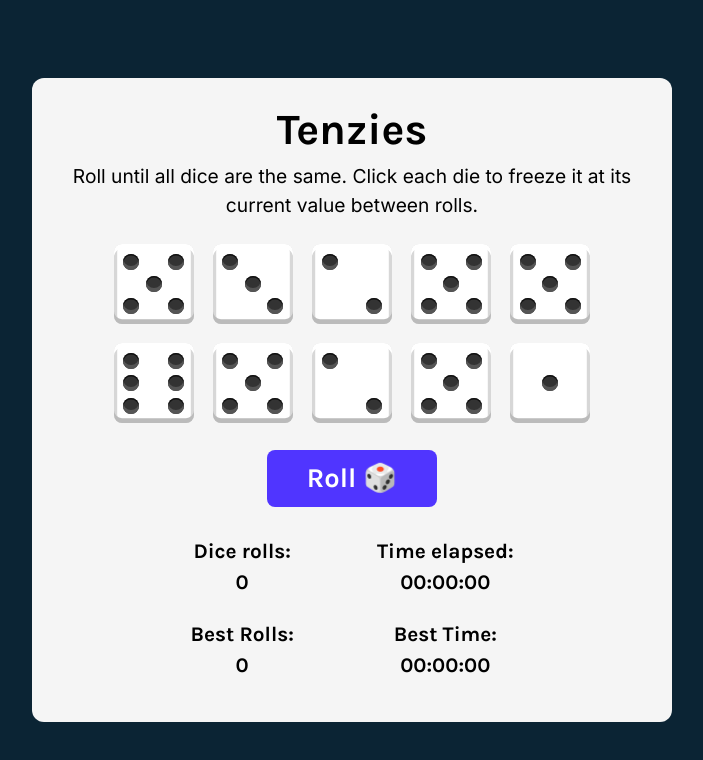
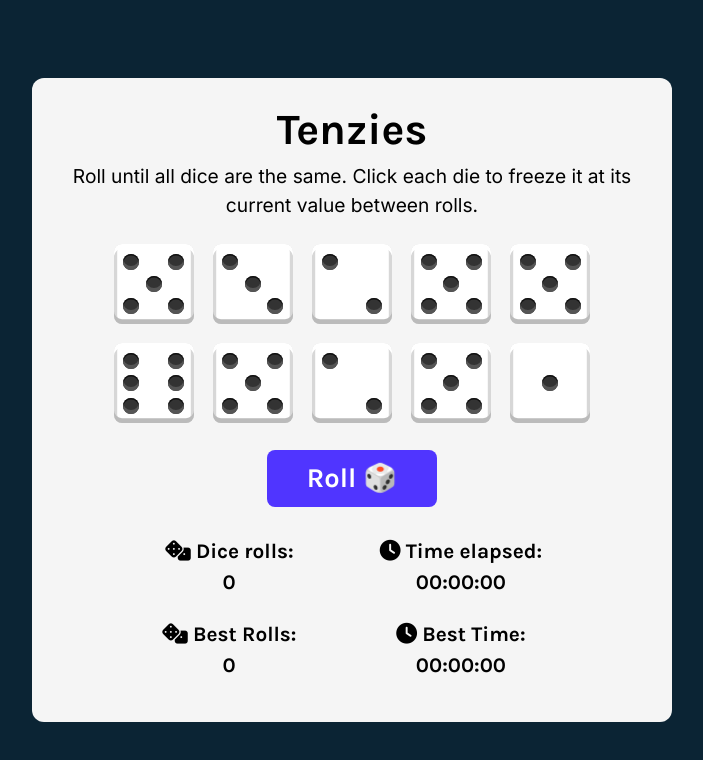
Before and after one commit to helenclx/Tenzies-Game, a React (Vite) app: page / in a window 1280 px wide. Shown: the top 760 px of the page, without its empty margins (288-991 px from the left). Built offline with nearby package versions, Linux system fonts and the light colour scheme.

Commit message:
Embed Font Awesome

```diff
--- a/index.html
+++ b/index.html
@@ -5,6 +5,7 @@
         <meta name="viewport" content="width=device-width, initial-scale=1.0" />
 
         <link href="https://fonts.googleapis.com/css2?family=Inter&family=Karla:wght@700&display=swap" rel="stylesheet">
+        <link rel="stylesheet" href="https://cdnjs.cloudflare.com/ajax/libs/font-awesome/6.5.1/css/all.min.css" integrity="sha512-DTOQO9RWCH3ppGqcWaEA1BIZOC6xxalwEsw9c2QQeAIftl+Vegovlnee1c9QX4TctnWMn13TZye+giMm8e2LwA==" crossorigin="anonymous" referrerpolicy="no-referrer" />
         <link rel="icon" type="image/png" href="./src/assets/dice.png">
 
         <title>Tenzies Game</title>
--- a/src/components/GameStats.jsx
+++ b/src/components/GameStats.jsx
@@ -14,19 +14,19 @@ export default function GameStats(props) {
     return (
         <ul className='game-stats'>
             <li>
-                <p>Dice rolls:</p>
+                <p><i class="fa-solid fa-dice"></i> Dice rolls:</p>
                 <span>{props.rolls}</span>
             </li>
             <li>
-                <p>Time elapsed:</p>
+                <p><i class="fa-solid fa-clock"></i> Time elapsed:</p>
                 <span>{minutes}:{seconds}:{milliseconds}</span>
             </li>
             <li>
-                <p>Best Rolls:</p>
+                <p><i class="fa-solid fa-dice"></i> Best Rolls:</p>
                 <span>{props.bestRolls}</span>
             </li>
             <li>
-                <p>Best Time:</p>
+                <p><i class="fa-solid fa-clock"></i> Best Time:</p>
                 <span>{bestMinutes}:{bestSeconds}:{bestMilliseconds}</span>
             </li>
         </ul>
```
